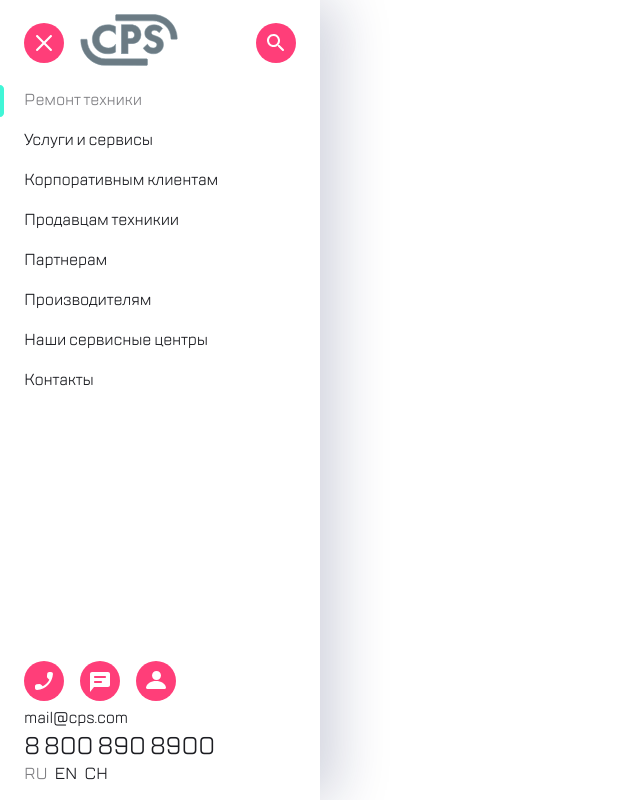
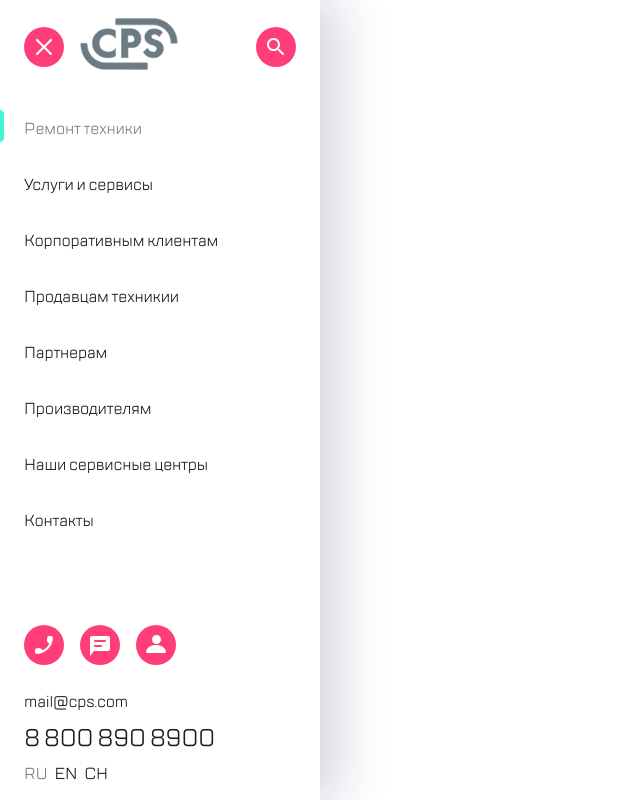
Before and after one commit to DinaAS/project, a plain HTML site: page index.html in a window 1280 px wide. Shown: the whole page, without its empty margins (0-640 px from the left). Drawn offline with Linux system fonts and the light colour scheme.

Commit message:
height-correction

```diff
--- a/css/style_menu.css
+++ b/css/style_menu.css
@@ -63,8 +63,9 @@ a:active {
     flex-direction: column;
 
     height: 100vh;
+    width: 320px;
     overflow-y: hidden;
-    min-width: 320px;
+
     background-color: #FFFFFF;
     position: absolute;
     padding: 0 24px;
@@ -89,9 +90,8 @@ a:active {
 .menu__header {
     display: flex;
     align-items: center;
-    padding-top: 5%;
-    margin-bottom: 6%;
-
+    padding-top: 18px;
+    margin-bottom: 15%;
 }
 
 .icon {
@@ -114,7 +114,17 @@ a:active {
 }
 
 .menu__item {
-    margin-bottom: 2vh;
+    margin-bottom: 4vh;
+}
+
+@media (max-height: 668px) {
+    .menu__item {
+        margin-bottom: 2vh;
+    }
+}
+
+.menu__item:last-child {
+    margin-bottom: 3vh;
 }
 
 .menu__item-link {
@@ -148,7 +158,7 @@ a:active {
 .menu__item-link-active::before {
     content: "";
     position: absolute;
-    top: 85px;
+    top: 110px;
     left: 0px;
     height: 32px;
     width: 4px;
@@ -157,7 +167,7 @@ a:active {
 
 .contacts__icons {
     display: flex;
-    margin-bottom: 2%;
+    margin-bottom: 25px;
 }
 
 .contacts__tel-mail {
@@ -173,7 +183,7 @@ a:active {
     letter-spacing: -0.2px;
     color: #1B1C21;
 
-
+    margin-bottom: 1vh;
 }
 
 .contacts__phone {
@@ -182,6 +192,8 @@ a:active {
     line-height: 32px;
     letter-spacing: -0.6px;
     color: #1B1C21;
+
+    margin-bottom: 1vh;
 }
 
 .menu__lang {
```
